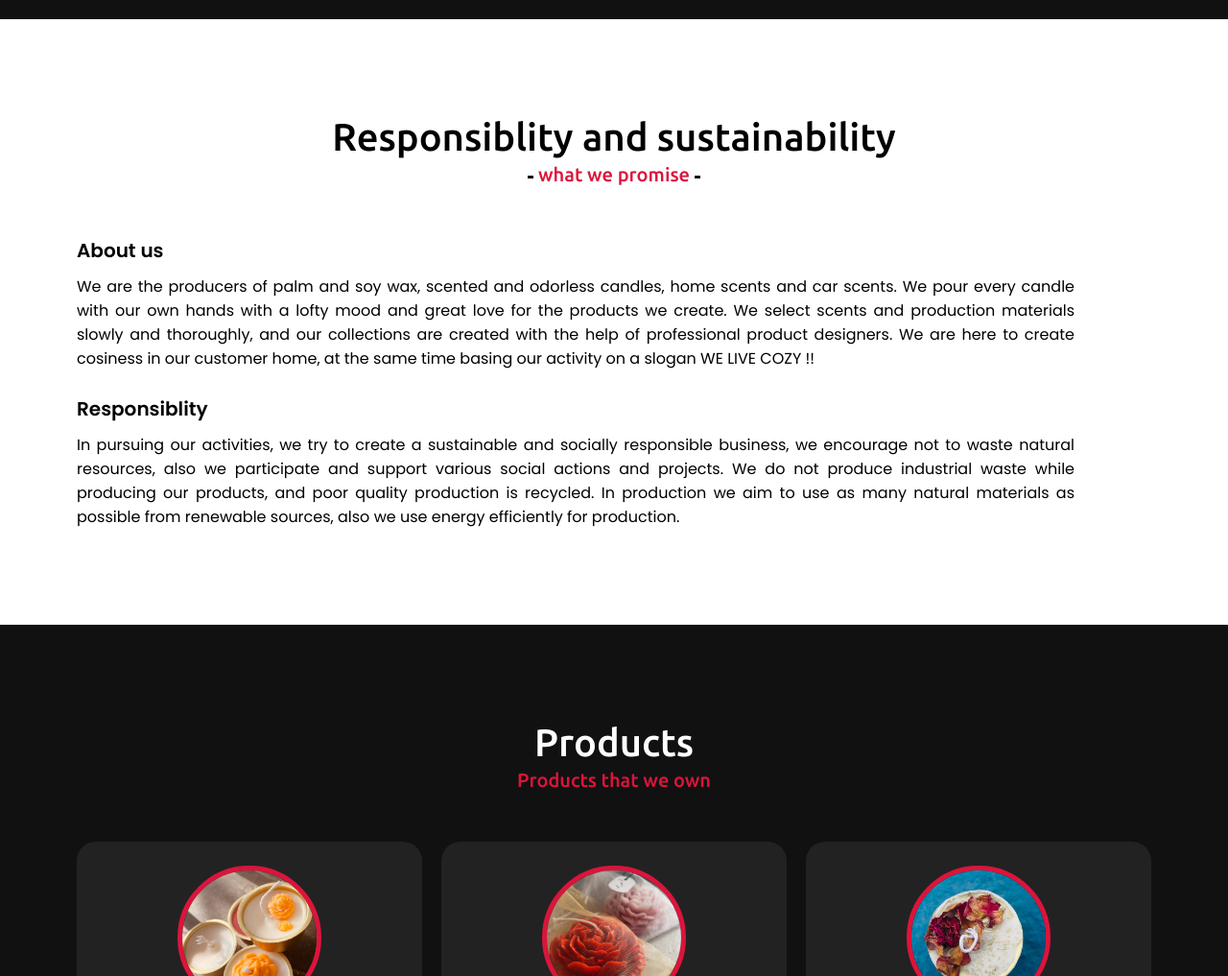
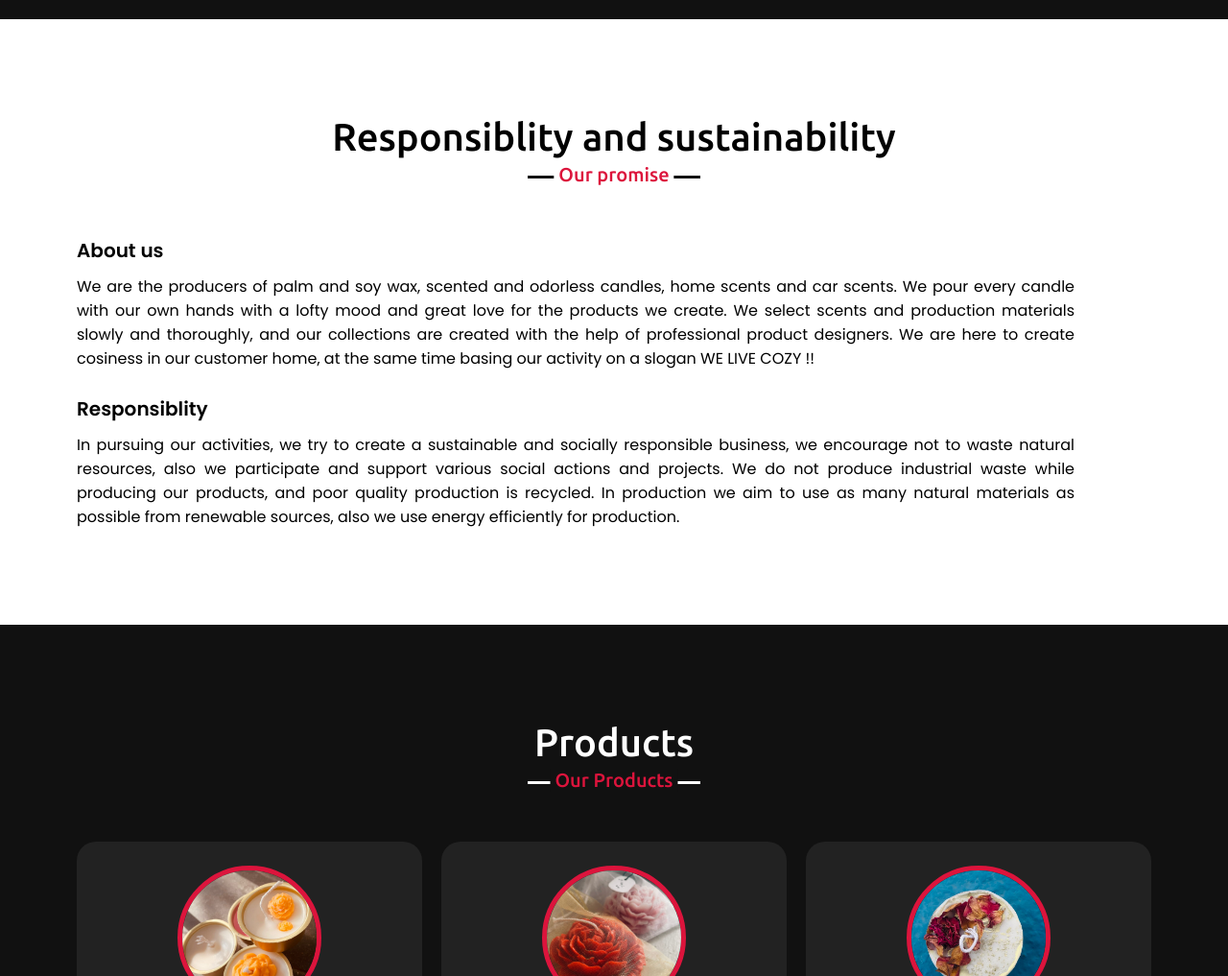
Before and after one commit to Hemapriyatharsan27/Kandlestix, a plain HTML site: page index.html in a window 1280 px wide. Shown: the part 2160-3177 px from the top of the page at 96% size. Drawn offline with nearby package versions, Linux system fonts and the light colour scheme.

Commit message:
Update style.css

```diff
--- a/style.css
+++ b/style.css
@@ -306,7 +306,7 @@ section .title::after{
 /* skills section styling */
 
 .skills .title::after{
-    content: "what we promise";
+    content: "Our promise";
 }
 .skills .skills-content .column{
      width: calc(100% - 80px);       /*changes */
@@ -380,7 +380,7 @@ section .title::after{
 
 /* teams section styling */
 .teams .title::after{
-    content: "Products that we own";
+    content: "Our Products";
 }
 .teams .carousel .card {
     background: #222;
```
